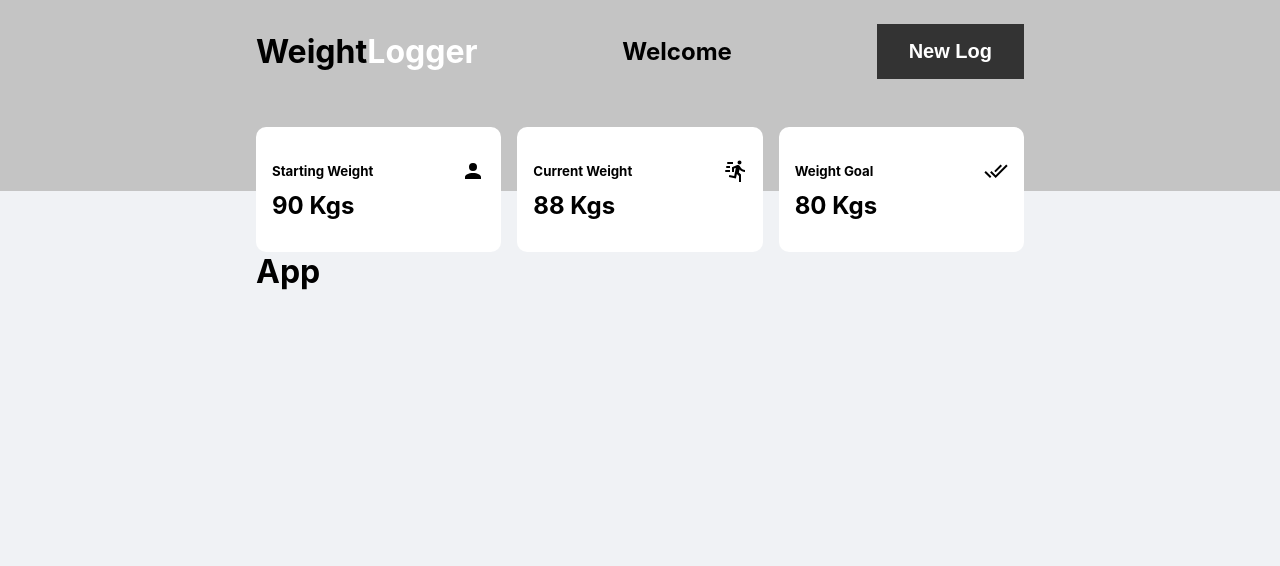
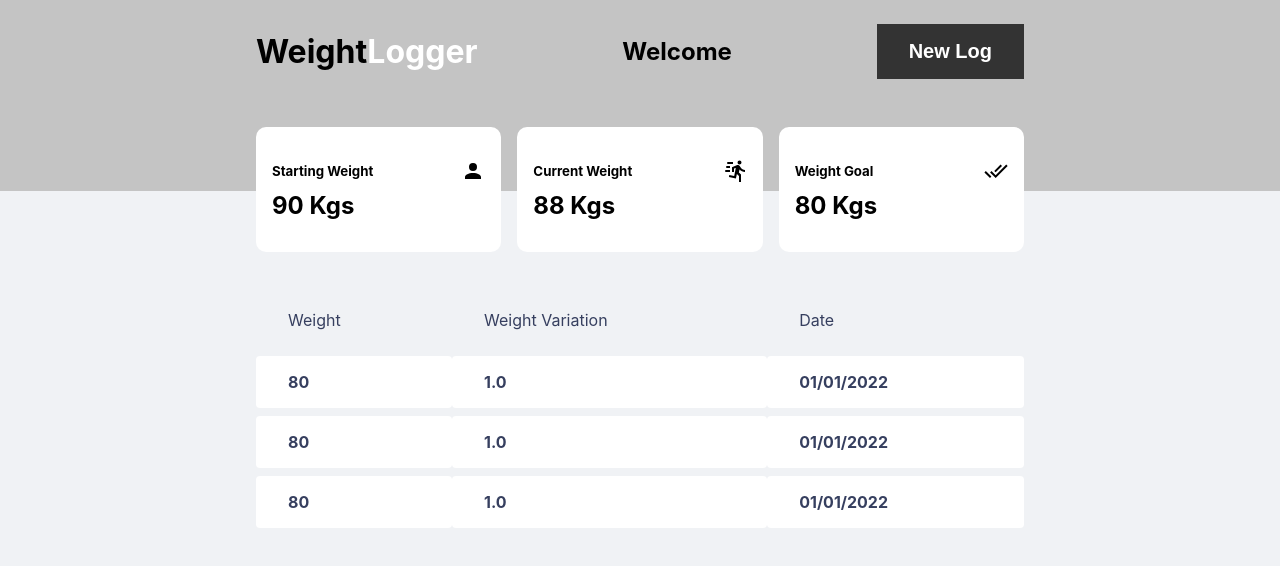
Before and after one commit to a3vezes/weight-logger-frontend, a React (Create React App) app: page / in a window 1280 px wide. Shown: the top 566 px of the page. Built offline with nearby package versions, Linux system fonts and the light colour scheme.

Commit message:
add WeightTable component

```diff
--- a/src/components/App/App.jsx
+++ b/src/components/App/App.jsx
@@ -1,4 +1,4 @@
-import { Header, Dashboard } from 'components';
+import { Header, Dashboard, WeightTable } from 'components';
 
 import './global.scss';
 
@@ -8,7 +8,7 @@ export function App() {
       <Header />
       <div className='app__container'>
         <Dashboard />
-        <h1>App</h1>
+        <WeightTable />
       </div>
     </>
   );
--- /dev/null
+++ b/src/components/WeightTable/WeightTable.jsx
@@ -0,0 +1,32 @@
+import styles from './styles.module.scss';
+
+export function WeightTable() {
+  return (
+    <table className={styles.table}>
+      <thead>
+        <tr>
+          <th>Weight</th>
+          <th>Weight Variation</th>
+          <th>Date</th>
+        </tr>
+      </thead>
+      <tbody>
+        <tr>
+          <td>80</td>
+          <td>1.0</td>
+          <td>01/01/2022</td>
+        </tr>
+        <tr>
+          <td>80</td>
+          <td>1.0</td>
+          <td>01/01/2022</td>
+        </tr>
+        <tr>
+          <td>80</td>
+          <td>1.0</td>
+          <td>01/01/2022</td>
+        </tr>
+      </tbody>
+    </table>
+  );
+}
--- /dev/null
+++ b/src/components/WeightTable/index.js
@@ -0,0 +1 @@
+export * from './WeightTable';
--- /dev/null
+++ b/src/components/WeightTable/styles.module.scss
@@ -0,0 +1,24 @@
+$table-text: #969cb3;
+$table-title: #363f5f;
+
+.table {
+  width: 100%;
+  color: $table-title;
+  border-spacing: 0 0.5rem;
+  margin-top: 2rem;
+
+  th {
+    font-weight: 400;
+    padding: 1rem 2rem;
+    text-align: left;
+    line-height: 1.5rem;
+  }
+
+  td {
+    font-weight: bold;
+    padding: 1rem 2rem;
+    border: 0;
+    background: #fff;
+    border-radius: 0.25rem;
+  }
+}
--- a/src/components/index.js
+++ b/src/components/index.js
@@ -2,3 +2,4 @@ export * from './App';
 export * from './Header';
 export * from './NewLogBtn';
 export * from './Dashboard';
+export * from './WeightTable';
```
